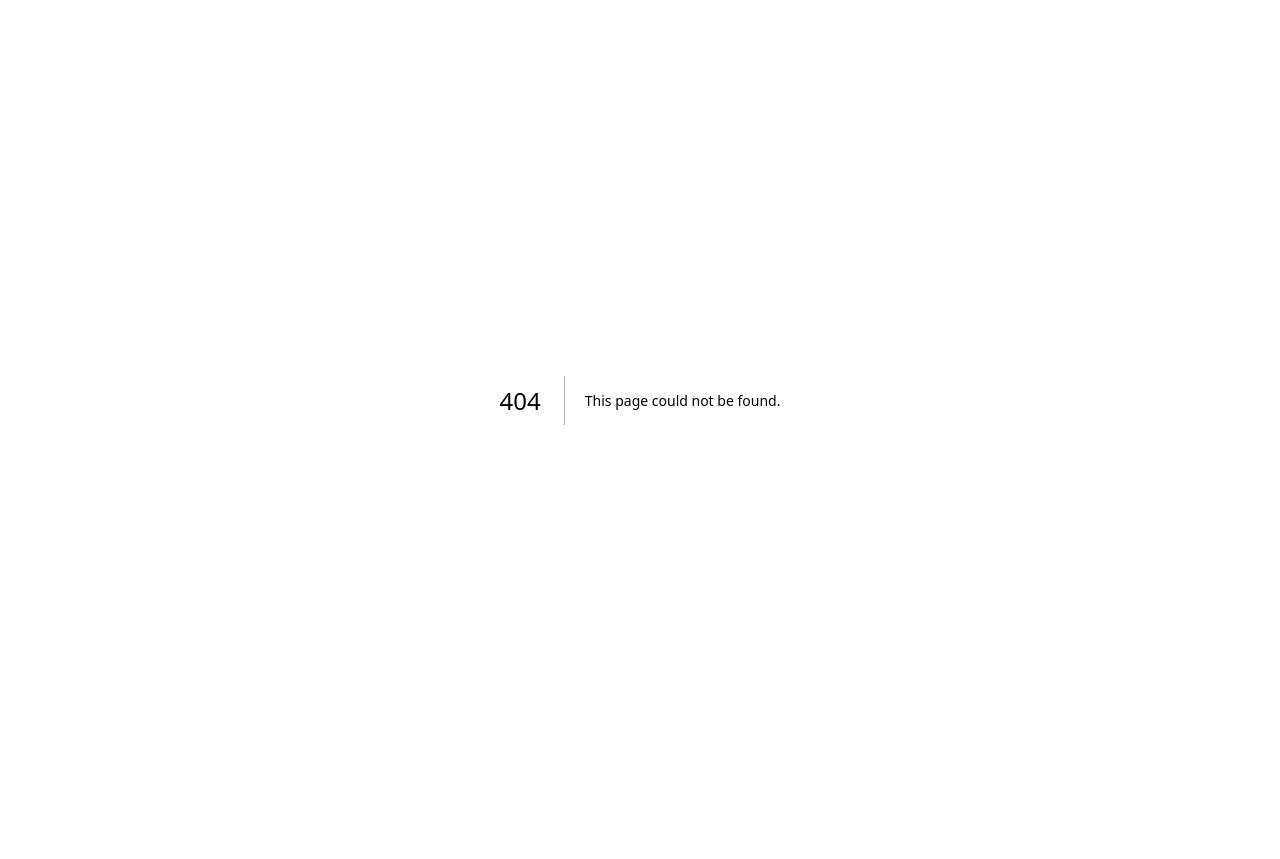
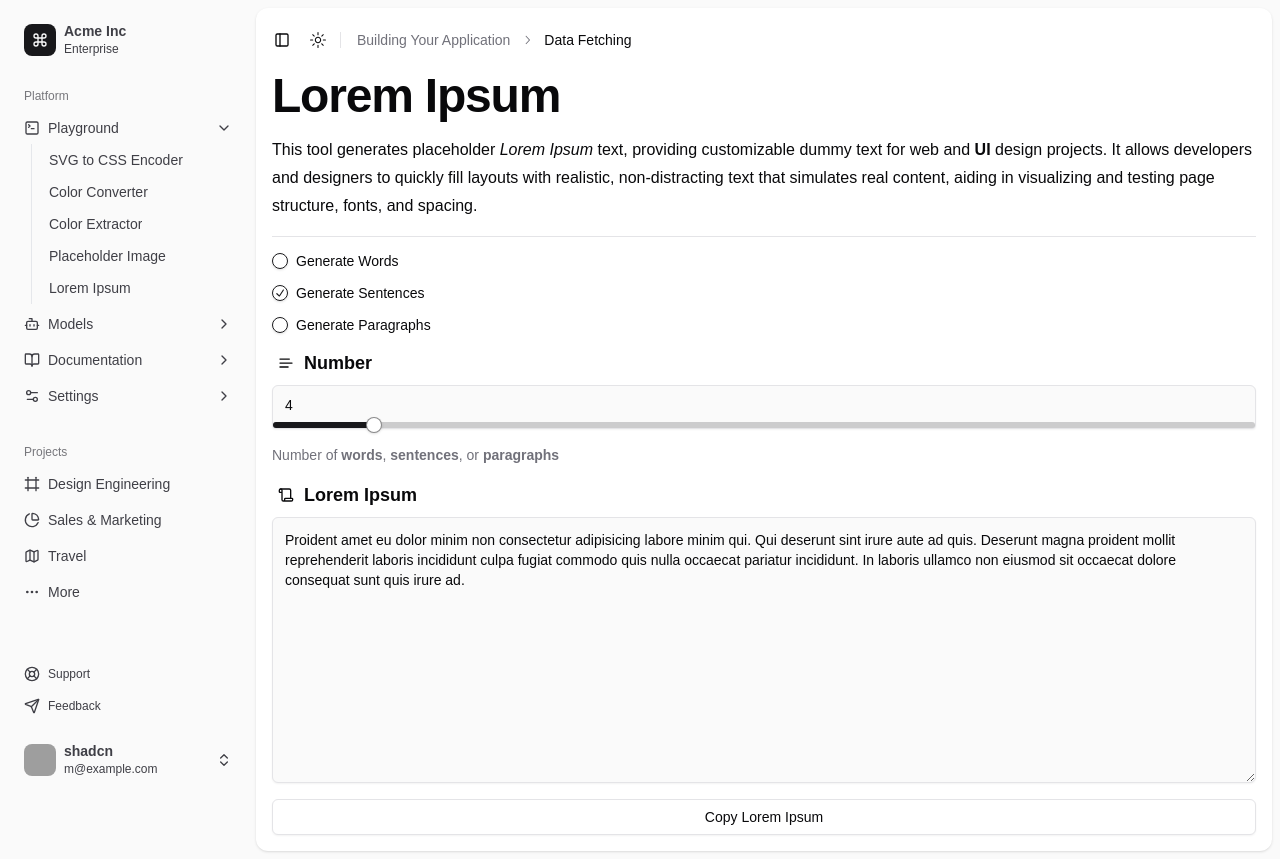
Before and after one commit to denis23x/denix23x, a Next.js app: page /dashboard/lorem-ipsum in a window 1280 px wide. Before the commit this address had no page. Before the commit the page ends 800 px from the top, so only its background shows below. Built offline with nearby package versions, Linux system fonts and the light colour scheme; grey boxes are pictures that could not be loaded.

Commit message:
feat: added lorem-ipsum

```diff
--- a/package.json
+++ b/package.json
@@ -16,6 +16,7 @@
     "@radix-ui/react-icons": "^1.3.1",
     "@radix-ui/react-label": "^2.1.0",
     "@radix-ui/react-popover": "^1.1.2",
+    "@radix-ui/react-radio-group": "^1.2.1",
     "@radix-ui/react-separator": "^1.1.0",
     "@radix-ui/react-slider": "^1.2.1",
     "@radix-ui/react-slot": "^1.1.0",
@@ -24,6 +25,7 @@
     "clsx": "^2.1.1",
     "colord": "^2.9.3",
     "colorthief": "^2.6.0",
+    "lorem-ipsum": "^2.0.8",
     "lucide-react": "^0.454.0",
     "next": "15.0.2",
     "next-themes": "^0.3.0",
--- a/src/app/dashboard/color-extractor/page.tsx
+++ b/src/app/dashboard/color-extractor/page.tsx
@@ -53,9 +53,10 @@ export default function Page() {
 		<div className={"flex flex-1 flex-col gap-4 p-4 pt-0"}>
 			<h1 className={"scroll-m-20 text-4xl font-extrabold tracking-tight lg:text-5xl"}>Color Extractor</h1>
 			<p className={"leading-7"}>
-				This tool creates a color palette from any image, including an average hue, offering a fast way to apply the
-				visual theme of an image to various UI components. It helps designers maintain visual consistency, enabling the
-				creation of custom color schemes that align with the overall aesthetic of the image.
+				This tool creates a color palette from any image, including an average <strong>HUE</strong>, offering a fast way
+				to apply the visual theme of an image to various <strong>UI</strong> components. It helps designers maintain
+				visual consistency, enabling the creation of custom color schemes that align with the overall aesthetic of the
+				image.
 			</p>
 			<Separator />
 			<div className={"flex items-start flex-wrap gap-4"}>
--- /dev/null
+++ b/src/app/dashboard/lorem-ipsum/page.tsx
@@ -0,0 +1,118 @@
+"use client";
+
+import { Label } from "@/components/ui/label";
+import { Button } from "@/components/ui/button";
+import { Scroll, Text } from "lucide-react";
+import { Input } from "@/components/ui/input";
+import { ChangeEvent, useEffect, useState } from "react";
+import { Slider } from "@/components/ui/slider";
+import { Separator } from "@/components/ui/separator";
+import { LoremIpsum } from "lorem-ipsum";
+import { RadioGroup, RadioGroupItem } from "@/components/ui/radio-group";
+import { handleCopy } from "@/lib/browser";
+import { Textarea } from "@/components/ui/textarea";
+
+export default function Page() {
+	const [loremCount, setLoremCount] = useState<number>(4);
+	const [loremGenerate, setLoremGenerate] = useState<string>("generate-sentences");
+	const [loremIpsum, setLoremIpsum] = useState<string>("");
+
+	const lorem: LoremIpsum = new LoremIpsum({
+		sentencesPerParagraph: {
+			max: 8,
+			min: 4,
+		},
+		wordsPerSentence: {
+			max: 16,
+			min: 4,
+		},
+	});
+
+	useEffect(() => {
+		const generate = (count: number): string => {
+			switch (loremGenerate) {
+				case "generate-words": {
+					return lorem.generateWords(count);
+				}
+				case "generate-sentences": {
+					return lorem.generateSentences(count);
+				}
+				case "generate-paragraphs": {
+					return lorem.generateParagraphs(count);
+				}
+				default: {
+					throw new Error("Invalid generate context specified");
+				}
+			}
+		};
+
+		setLoremIpsum(generate(loremCount));
+	}, [loremGenerate, loremCount]); // eslint-disable-line react-hooks/exhaustive-deps
+
+	return (
+		<div className={"flex flex-1 flex-col gap-4 p-4 pt-0"}>
+			<h1 className={"scroll-m-20 text-4xl font-extrabold tracking-tight lg:text-5xl"}>Lorem Ipsum</h1>
+			<p className={"leading-7"}>
+				This tool generates placeholder <i>Lorem Ipsum</i> text, providing customizable dummy text for web and{" "}
+				<strong>UI</strong> design projects. It allows developers and designers to quickly fill layouts with realistic,
+				non-distracting text that simulates real content, aiding in visualizing and testing page structure, fonts, and
+				spacing.
+			</p>
+			<Separator />
+			<fieldset>
+				<RadioGroup className={"gap-4"} defaultValue="generate-sentences" onValueChange={setLoremGenerate}>
+					<div className="flex items-center space-x-2">
+						<RadioGroupItem value="generate-words" id="generate-words" />
+						<Label htmlFor="generate-words">Generate Words</Label>
+					</div>
+					<div className="flex items-center space-x-2">
+						<RadioGroupItem value="generate-sentences" id="generate-sentences" />
+						<Label htmlFor="generate-sentences">Generate Sentences</Label>
+					</div>
+					<div className="flex items-center space-x-2">
+						<RadioGroupItem value="generate-paragraphs" id="generate-paragraphs" />
+						<Label htmlFor="generate-paragraphs">Generate Paragraphs</Label>
+					</div>
+				</RadioGroup>
+			</fieldset>
+			<fieldset className={"grid col-span-1 gap-2"}>
+				<Label className={"flex items-center gap-1"} htmlFor={"count-input"}>
+					<Button className={"size-7"} variant={"ghost"} size={"icon"}>
+						<Text />
+					</Button>
+					<span className={"text-lg font-semibold"}>Number</span>
+				</Label>
+				<Input
+					className={"bg-sidebar rounded-b-sm h-11 pb-2"}
+					type={"number"}
+					id={"count-input"}
+					value={loremCount}
+					onInput={(e: ChangeEvent<HTMLInputElement>) => setLoremCount(Number(e.target.value))}
+				/>
+				<Slider
+					className={"-mt-6 border border-transparent"}
+					value={[loremCount]}
+					max={32}
+					min={1}
+					step={1}
+					onValueChange={(e: number[]) => setLoremCount(e[0])}
+				/>
+				<p className="text-sm text-muted-foreground">
+					Number of <strong>words</strong>, <strong>sentences</strong>, or <strong>paragraphs</strong>
+				</p>
+			</fieldset>
+			<fieldset className={"grid w-full gap-2"}>
+				<Label className={"flex items-center gap-1"} htmlFor={"lorem-ipsum-output"}>
+					<Button className={"size-7"} variant={"ghost"} size={"icon"}>
+						<Scroll />
+					</Button>
+					<span className={"text-lg font-semibold"}>Lorem Ipsum</span>
+				</Label>
+				<Textarea rows={12} className={"bg-sidebar p-3"} id={"lorem-ipsum-output"} value={loremIpsum} readOnly={true} />
+			</fieldset>
+			<Button variant={"outline"} onClick={() => handleCopy(loremIpsum)}>
+				Copy Lorem Ipsum
+			</Button>
+		</div>
+	);
+}
--- a/src/app/dashboard/placeholder-image/page.tsx
+++ b/src/app/dashboard/placeholder-image/page.tsx
@@ -62,8 +62,8 @@ export default function Page() {
 				layout testing without relying on actual content.
 			</p>
 			<Separator />
-			<div className={"flex flex-col lg:flex-row items-stretch gap-4"}>
-				<div className={"flex col-span-1"}>
+			<div className={"flex flex-col lg:flex-row gap-4"}>
+				<div className={"flex"}>
 					<MemoizedPlaceholderImage
 						width={width}
 						height={height}
@@ -74,7 +74,7 @@ export default function Page() {
 						blob={(e: Blob | null) => (imageBlob = e)}
 					/>
 				</div>
-				<div className={"flex flex-1 flex-col col-span-1 gap-3"}>
+				<div className={"flex flex-1 flex-col gap-3"}>
 					<fieldset className={"grid gap-2"}>
 						<Label className={"flex items-center gap-1"} htmlFor={"placeholder-input"}>
 							<Button className={"size-7"} variant={"ghost"} size={"icon"}>
@@ -91,7 +91,7 @@ export default function Page() {
 							onInput={(e: ChangeEvent<HTMLInputElement>) => setPlaceholder(e.target.value)}
 						/>
 					</fieldset>
-					<div className={"grid grid-cols-1 sm:grid-cols-2 gap-x-4 gap-y-2 my-auto"}>
+					<div className={"grid grid-cols-1 sm:grid-cols-2 gap-x-4 gap-y-2"}>
 						<fieldset className={"grid col-span-1 gap-2"}>
 							<Label className={"flex items-center gap-1"} htmlFor={"width-input"}>
 								<Button className={"size-7"} variant={"ghost"} size={"icon"}>
@@ -103,7 +103,6 @@ export default function Page() {
 								className={"bg-sidebar rounded-b-sm h-11 pb-2"}
 								type={"number"}
 								id={"width-input"}
-								placeholder={"Width"}
 								value={width}
 								onInput={(e: ChangeEvent<HTMLInputElement>) => setWidth(Number(e.target.value))}
 							/>
@@ -127,7 +126,6 @@ export default function Page() {
 								className={"bg-sidebar rounded-b-sm h-11 pb-2"}
 								type={"number"}
 								id={"height-input"}
-								placeholder={"Height"}
 								value={height}
 								onInput={(e: ChangeEvent<HTMLInputElement>) => setHeight(Number(e.target.value))}
 							/>
--- a/src/components/app-sidebar.tsx
+++ b/src/components/app-sidebar.tsx
@@ -43,6 +43,10 @@ const data = {
 				{
 					title: "Placeholder Image",
 					url: "/dashboard/placeholder-image",
+				},
+				{
+					title: "Lorem Ipsum",
+					url: "/dashboard/lorem-ipsum",
 				},
 			],
 		},
--- /dev/null
+++ b/src/components/ui/radio-group.tsx
@@ -0,0 +1,44 @@
+"use client"
+
+import * as React from "react"
+import { CheckIcon } from "@radix-ui/react-icons"
+import * as RadioGroupPrimitive from "@radix-ui/react-radio-group"
+
+import { cn } from "@/lib/utils"
+
+const RadioGroup = React.forwardRef<
+  React.ElementRef<typeof RadioGroupPrimitive.Root>,
+  React.ComponentPropsWithoutRef<typeof RadioGroupPrimitive.Root>
+>(({ className, ...props }, ref) => {
+  return (
+    <RadioGroupPrimitive.Root
+      className={cn("grid gap-2", className)}
+      {...props}
+      ref={ref}
+    />
+  )
+})
+RadioGroup.displayName = RadioGroupPrimitive.Root.displayName
+
+const RadioGroupItem = React.forwardRef<
+  React.ElementRef<typeof RadioGroupPrimitive.Item>,
+  React.ComponentPropsWithoutRef<typeof RadioGroupPrimitive.Item>
+>(({ className, ...props }, ref) => {
+  return (
+    <RadioGroupPrimitive.Item
+      ref={ref}
+      className={cn(
+        "aspect-square h-4 w-4 rounded-full border border-primary text-primary shadow focus:outline-none focus-visible:ring-1 focus-visible:ring-ring disabled:cursor-not-allowed disabled:opacity-50",
+        className
+      )}
+      {...props}
+    >
+      <RadioGroupPrimitive.Indicator className="flex items-center justify-center">
+        <CheckIcon className="h-3.5 w-3.5 fill-primary" />
+      </RadioGroupPrimitive.Indicator>
+    </RadioGroupPrimitive.Item>
+  )
+})
+RadioGroupItem.displayName = RadioGroupPrimitive.Item.displayName
+
+export { RadioGroup, RadioGroupItem }
```
Also changed, not shown: 1 other file (tests, documents, lock files or other folders).
